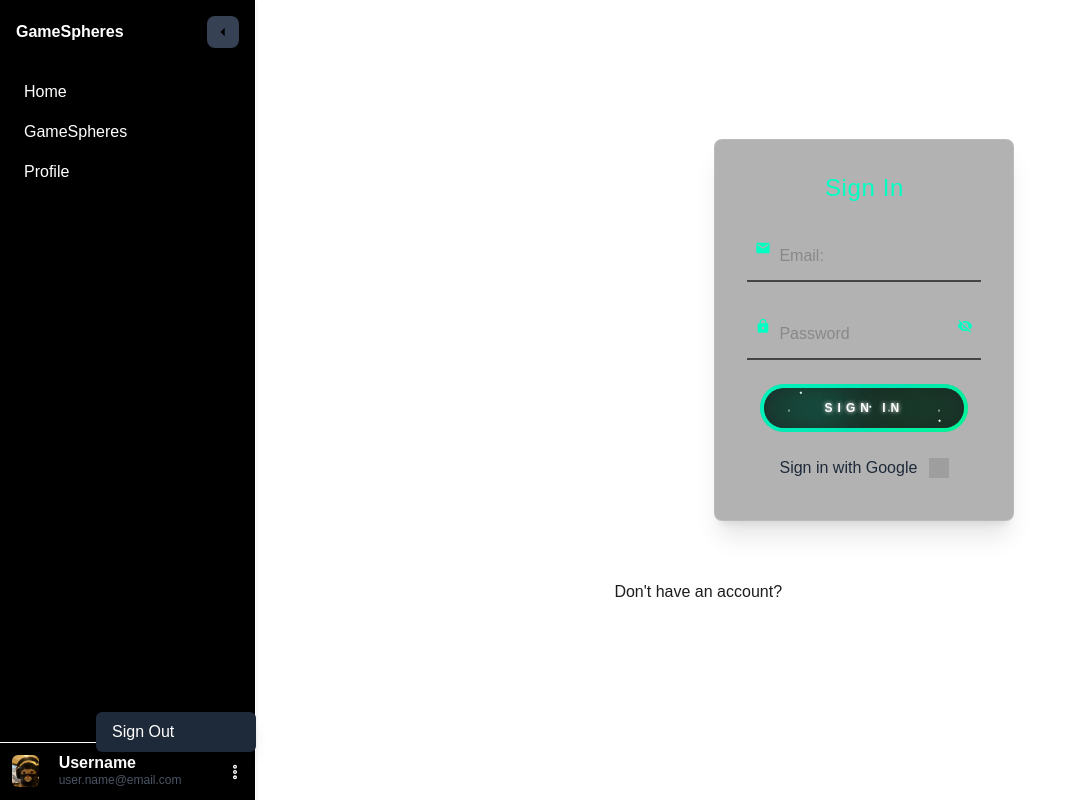
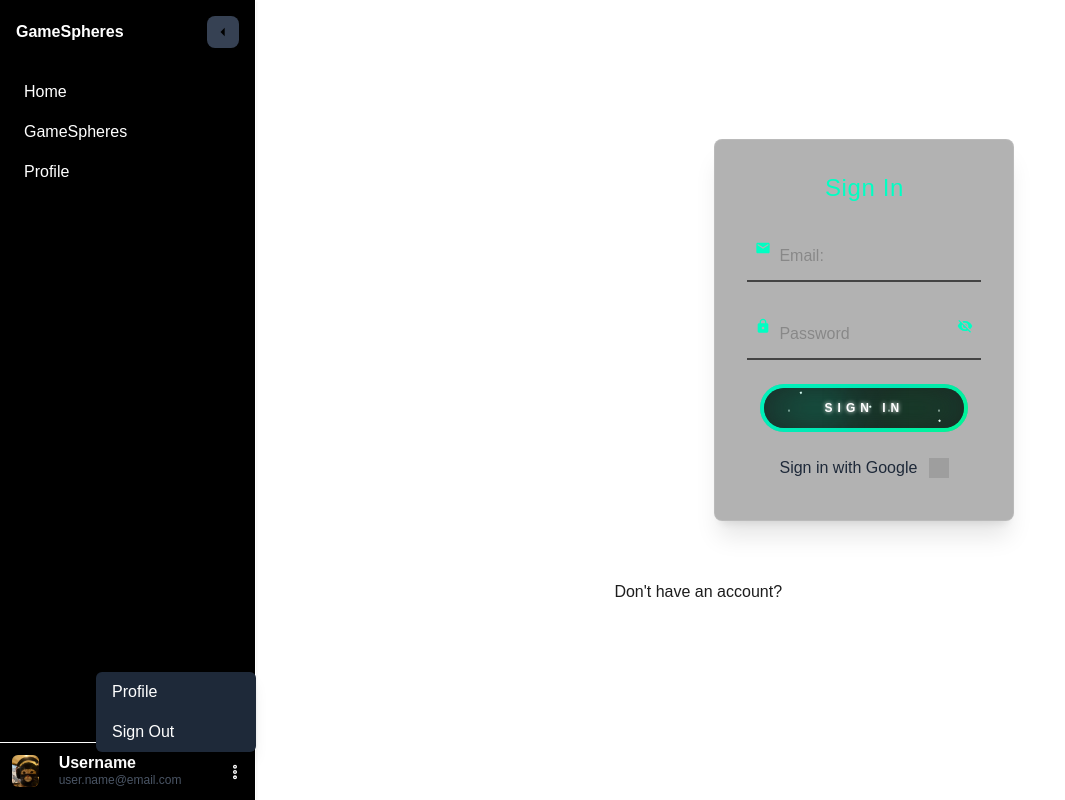
Before and after one commit to SDProject2025/game-spheres, a Next.js app: page /auth in a window 1280 px wide. Both pictures are taken after a click on the icon 235 px from the left and 771 px from the top of the page. Shown: the whole page, without its empty margins (0-1065 px from the left). Built offline with nearby package versions, Linux system fonts and the light colour scheme; grey boxes are pictures that could not be loaded.

Commit message:
refactor(profile): add ability to navigate to profile from user menu
Added the ability to go to your user profile from the user menu at the bottom of the sidebar

```diff
--- a/src/components/UserMenu.tsx
+++ b/src/components/UserMenu.tsx
@@ -8,8 +8,15 @@ export default function UserMenu({ onClose }: { onClose: () => void }) {
   const router = useRouter();
   return (
     <div className="absolute bottom-12 right-0 bg-gray-800 rounded-md shadow-lg text-white w-40 z-50">
+      <Link
+        className="block px-4 py-2 hover:bg-gray-700"
+        href={"/profile"}
+        onClick={onClose}
+      >
+        Profile
+      </Link>
       <button
-        className="rounded-md w-full text-left px-4 py-2 hover:bg-gray-700"
+        className="block w-full text-left px-4 py-2 hover:bg-gray-700"
         onClick={() => {
           auth.signOut();
           router.replace("/");
```
